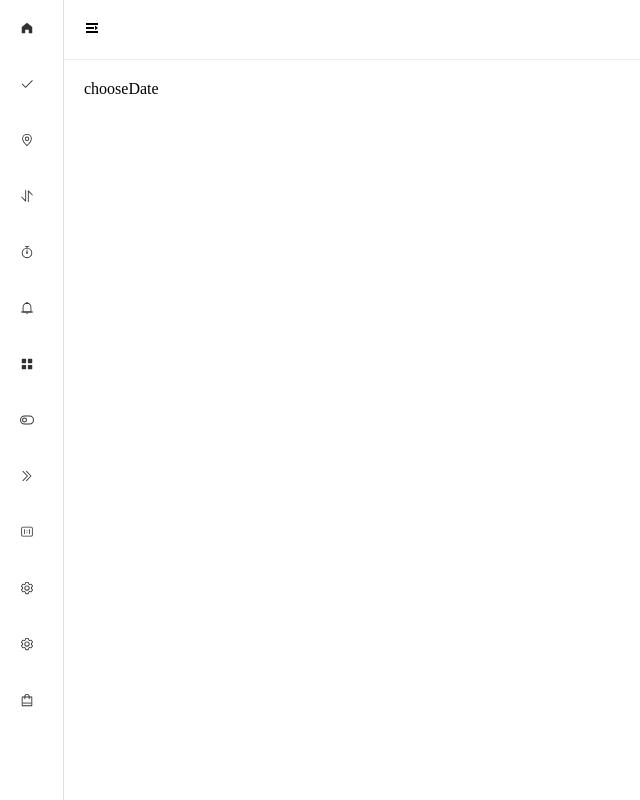
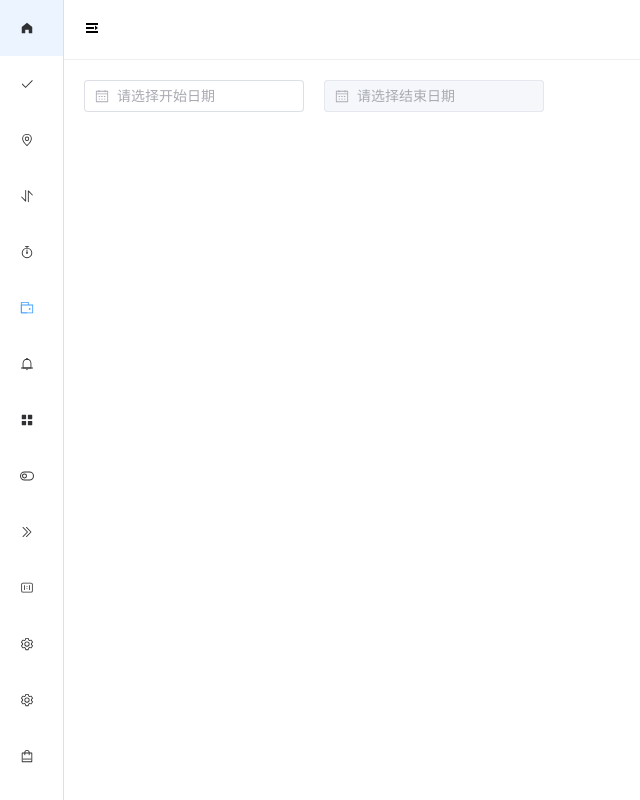
Before and after one commit to wangyongalive/YComponent, a Vue app: page /chooseDate in a window 1280 px wide. Shown: the whole page, without its empty margins (0-640 px from the left). Built offline with nearby package versions, Linux system fonts and the light colour scheme.

Commit message:
时间选择组件-完成日期选择组件所有功能

```diff
--- a/src/components/chooseDate/src/index.vue
+++ b/src/components/chooseDate/src/index.vue
@@ -1,13 +1,78 @@
 <template>
-  <div>
-    chooseDate
+  <div style="display: flex;">
+    <div style="margin-right: 20px;">
+      <el-date-picker v-model="startDate" type="date" :placeholder="startPlaceholder" :disabledDate="startDisabledDate"
+        v-bind="$attrs.startOptions"></el-date-picker>
+    </div>
+    <div>
+      <el-date-picker v-model="endDate" type="date" :placeholder="endPlaceholder" :disabled="endDateDisabled"
+        :disabledDate="endDisabledDate" v-bind="$attrs.endOptions"></el-date-picker>
+    </div>
   </div>
 </template>
 
-<script setup lang="ts">
+<script lang='ts' setup>
+import { ref, watch } from 'vue'
 
+let props = defineProps({
+  // 开始日期的占位符
+  startPlaceholder: {
+    type: String,
+    default: '请选择开始日期'
+  },
+  // 结束日期的占位符
+  endPlaceholder: {
+    type: String,
+    default: '请选择结束日期'
+  },
+  // 是否禁用选择今天之前的日期
+  disableToday: {
+    type: Boolean,
+    default: true
+  }
+})
+
+let emits = defineEmits(['startChange', 'endChange'])
+
+// 开始日期
+let startDate = ref<Date | null>(null)
+// 结束日期
+let endDate = ref<Date | null>(null)
+// 控制结束日期的禁用状态
+let endDateDisabled = ref<boolean>(true)
+
+// 禁用开始日期的函数
+let startDisabledDate = (time: Date) => {
+  if (props.disableToday) return time.getTime() < Date.now() - 1000 * 60 * 60 * 24
+}
+// 禁用结束日期的函数
+let endDisabledDate = (time: Date) => {
+  if (startDate.value) {
+    return time.getTime() < startDate.value.getTime() + 1000 * 60 * 60 * 24
+  }
+}
+
+// 监听开始的日期
+watch(() => startDate.value, val => {
+  if (!val) {
+    endDateDisabled.value = true
+    endDate.value = null
+  } else {
+    emits('startChange', val)
+    endDateDisabled.value = false
+  }
+})
+// 监听结束的日期
+watch(() => endDate.value, val => {
+  if (val) {
+    emits('endChange', {
+      startDate: startDate.value,
+      endDate: val
+    })
+  }
+})
 </script>
 
-<style scoped>
+<style lang='scss' scoped>
 
 </style>
--- a/src/components/container/src/navSide/index.vue
+++ b/src/components/container/src/navSide/index.vue
@@ -48,6 +48,11 @@ let data = [
     icon: 'Timer',
     name: '时间选择',
     index: '/chooseTime'
+  },
+  {
+    icon: 'Wallet',
+    name: '日期选择',
+    index: '/chooseDate'
   },
   {
     icon: 'Bell',
--- a/src/views/Home.vue
+++ b/src/views/Home.vue
@@ -1,7 +1,7 @@
 <template>
   <div class="home">
     首页
-    <span>111</span>
+
     <el-icon-edit></el-icon-edit>
   </div>
 </template>
@@ -10,11 +10,4 @@
 </script>
 
 <style scoped lang="scss">
-.home {
-  background-color: red;
-
-  span {
-    color: aquamarine;
-  }
-}
 </style>
--- a/src/views/chooseDate/index.vue
+++ b/src/views/chooseDate/index.vue
@@ -1,11 +1,23 @@
 <template>
   <div>
-    <y-choose-date></y-choose-date>
+    <y-choose-date :disabledToday="true" @startDateChange="startDateChange"
+      @endDateChange="endDateChange"></y-choose-date>
   </div>
 </template>
 
 <script setup lang="ts">
+interface dateEndValue {
+  startDate: Date,
+  endDate: Date
+}
 
+const startDateChange = (val: Date) => {
+  console.log('startChange', val)
+}
+
+const endDateChange = (val: dateEndValue) => {
+  console.log('endChange', val)
+}
 </script>
 
 <style scoped>
```
